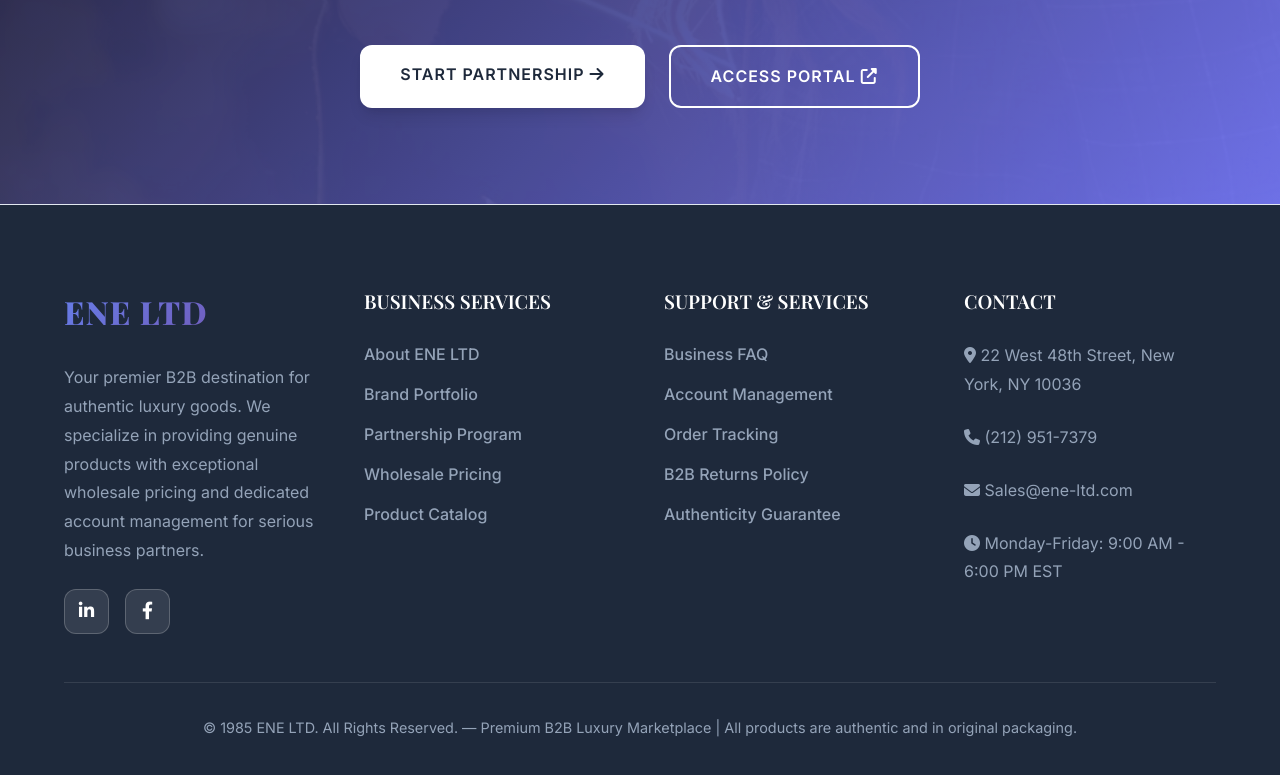
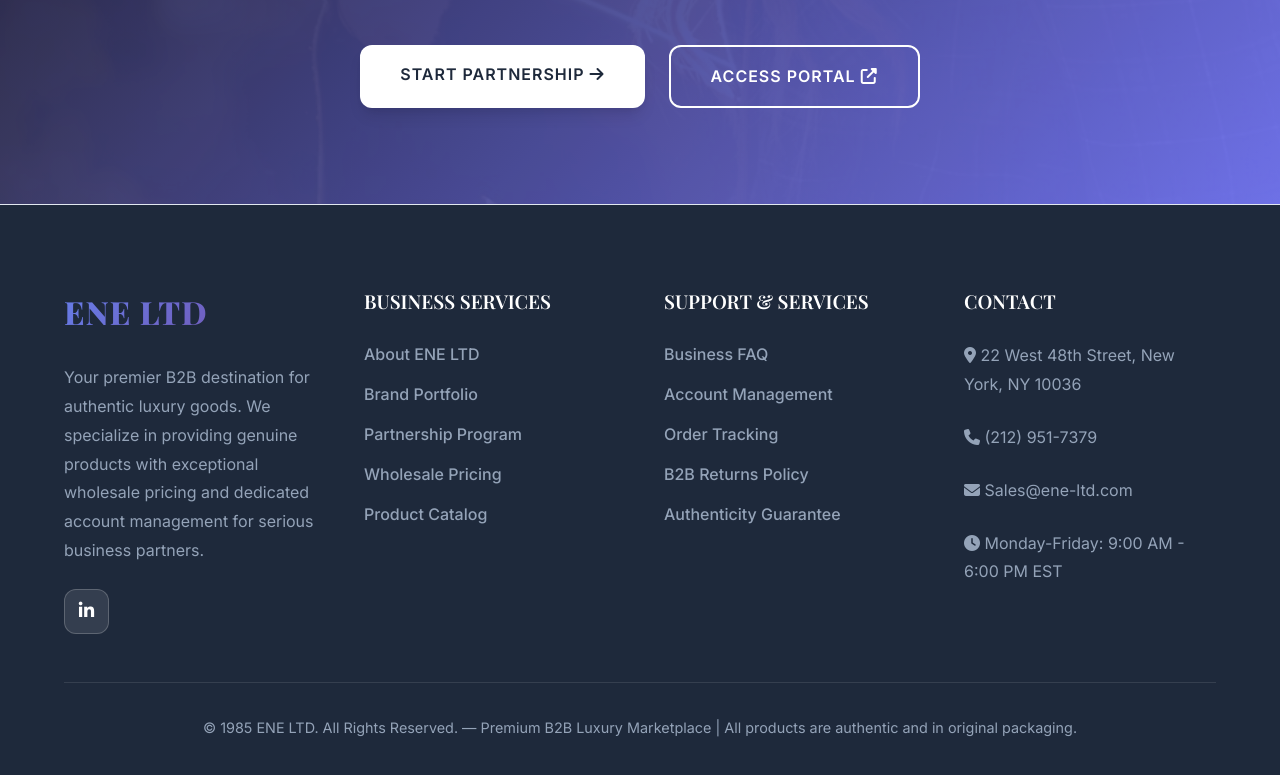
Before and after one commit to AdamRoubeni/mizzy_project, a plain HTML site: page frontend/about.html in a window 1280 px wide. Shown: the part 6247-7022 px from the top of the page. Drawn offline with nearby package versions, Linux system fonts and the light colour scheme.

```diff
--- a/frontend/about.html
+++ b/frontend/about.html
@@ -1211,7 +1211,7 @@
         <div class="social-icons">
           <a href="#" class="social-icon"><i class="fab fa-linkedin-in"></i></a>
 
-          <a href="#" class="social-icon"><i class="fab fa-facebook-f"></i></a>
+
         </div>
       </div>
       <div>
```
Also changed, not shown: frontend/contact.html (+1 -1 lines), frontend/index.html (+1 -1 lines), frontend/shop.html (+1 -1 lines).
